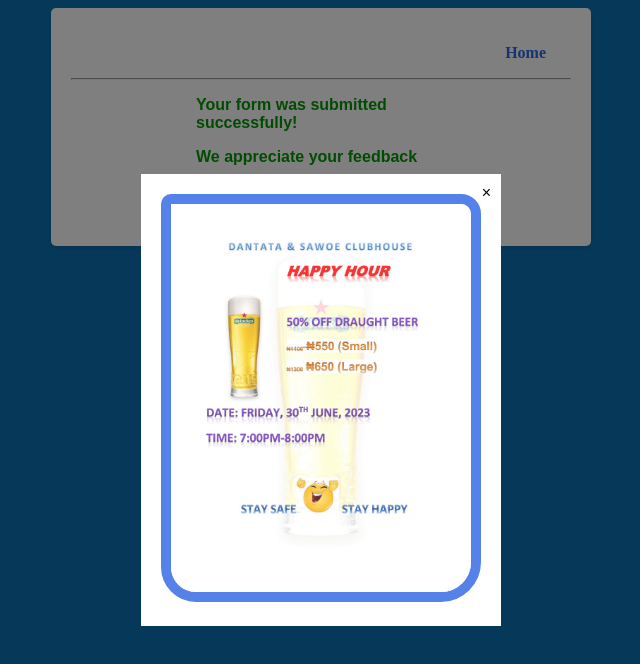
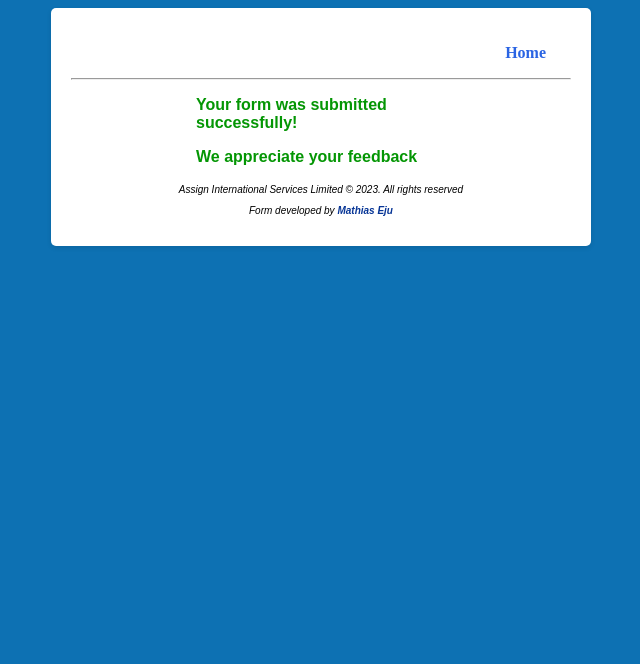
Before and after one commit to mastermathy/contact.github.io, a plain HTML site: page success.html in a window 1280 px wide. Shown: the whole page, without its empty margins (319-959 px from the left). Drawn offline with nearby package versions, Linux system fonts and the light colour scheme; a web font is replaced by a local one.

Commit message:
pop up removed

```diff
--- a/script.js
+++ b/script.js
@@ -1,13 +1,13 @@
-document.addEventListener("DOMContentLoaded", function() {
-    var popup = document.querySelector(".popup");
-    var closeButton = document.querySelector(".close");
+// document.addEventListener("DOMContentLoaded", function() {
+//     var popup = document.querySelector(".popup");
+//     var closeButton = document.querySelector(".close");
 
-    closeButton.addEventListener("click", function() {
-      popup.style.display = "none";
-    });
+//     closeButton.addEventListener("click", function() {
+//       popup.style.display = "none";
+//     });
 
-    // Show the popup after a delay ( 2 seconds)
-    setTimeout(function() {
-      popup.style.display = "flex";
-    }, 2000);
-  })
+//     // Show the popup after a delay ( 2 seconds)
+//     setTimeout(function() {
+//       popup.style.display = "flex";
+//     }, 2000);
+//   })
--- a/styles.css
+++ b/styles.css
@@ -119,7 +119,7 @@ body {
   }
 
   /* pop up styling */
-  .popup {
+  /* .popup {
     position: fixed;
     top: 0;
     left: 0;
@@ -150,22 +150,23 @@ body {
     height: 50%;
     border: 10px solid #2a64e3;
     border-radius: 10px 20px 40px 35px;
-  }
+  } */
 
   /* blinking image */
   /* Blink for Webkit and others
 (Chrome, Safari, Firefox, IE, ...)
 */
 
-@keyframes blinker {
+/* @keyframes blinker {
   from {opacity: 1.0;}
   to {opacity: 0.6;}
-}
-.blink{
+} */
+
+/* .blink{
 	text-decoration: blink;
 	animation-name: blinker;
 	animation-duration: 0.2s;
 	animation-iteration-count:infinite;
 	animation-timing-function:ease-in-out;
 	animation-direction: alternate;
-}
+} */
--- a/success.html
+++ b/success.html
@@ -29,12 +29,12 @@
     <p class="success">We appreciate your feedback</p>
 
     <!-- pop up ads -->
-    <div class="popup">
+    <!-- <div class="popup">
         <div class="popup-content">
           <span class="close">&times;</span>
           <span class="blink"><img src="happy hour.jpg" alt="Draught beer advert"></span>
         </div>
-      </div>
+      </div> -->
 
     <footer>
         <p class="dev note">Assign International Services Limited &copy; 2023. All rights reserved</p>
```
